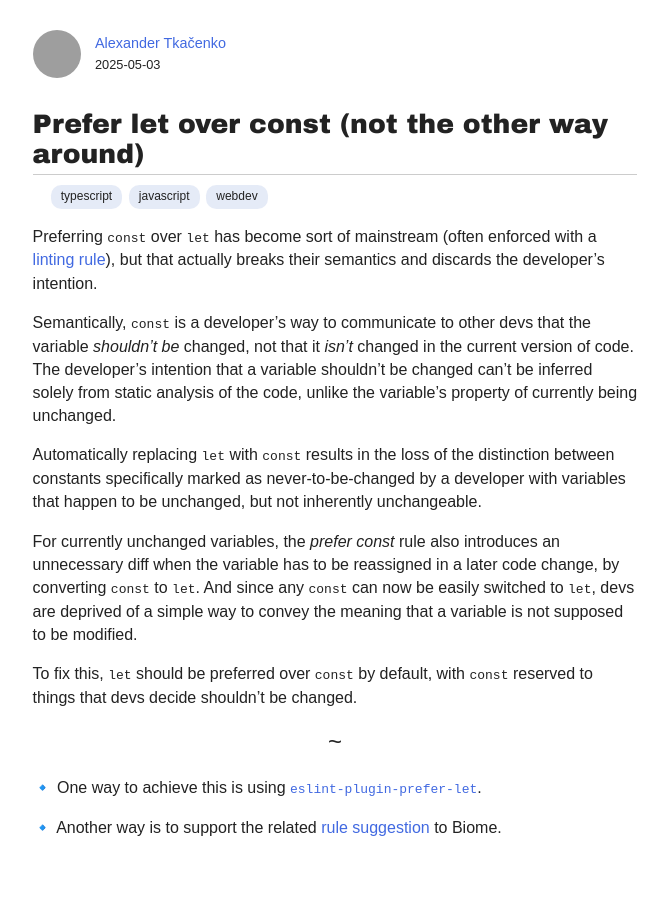
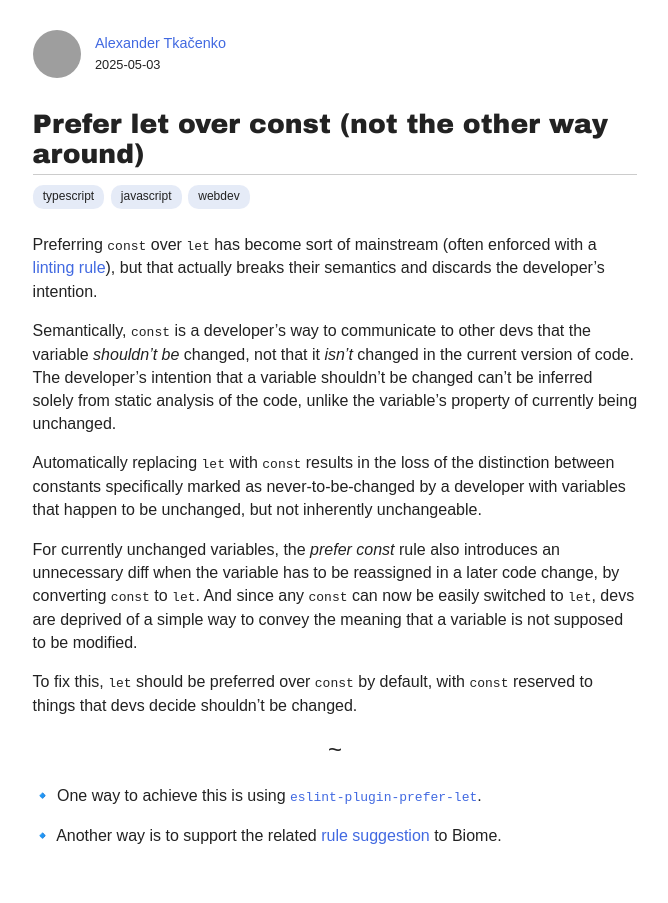
Before and after one commit to axtk/axtk.github.io, a Jekyll site: the page built from prefer_let.md, in a window 1280 px wide. Shown: the whole page, without its empty margins (305-973 px from the left). Built offline with Jekyll 4.4.1, drawn with Linux system fonts in a browser that asks for light colours; our own code applies the rules of GitHub Pages for plain Markdown files; grey boxes are pictures that could not be loaded.

Commit message:
update tags

```diff
--- a/css/plain.css
+++ b/css/plain.css
@@ -192,7 +192,7 @@ header .date {
 }
 p.tags {
     font-size: .75em;
-    margin: 0 1.5em;
+    margin: 2em 0;
 }
 h1 + p.tags {
     margin-top: -1.35em;
```
